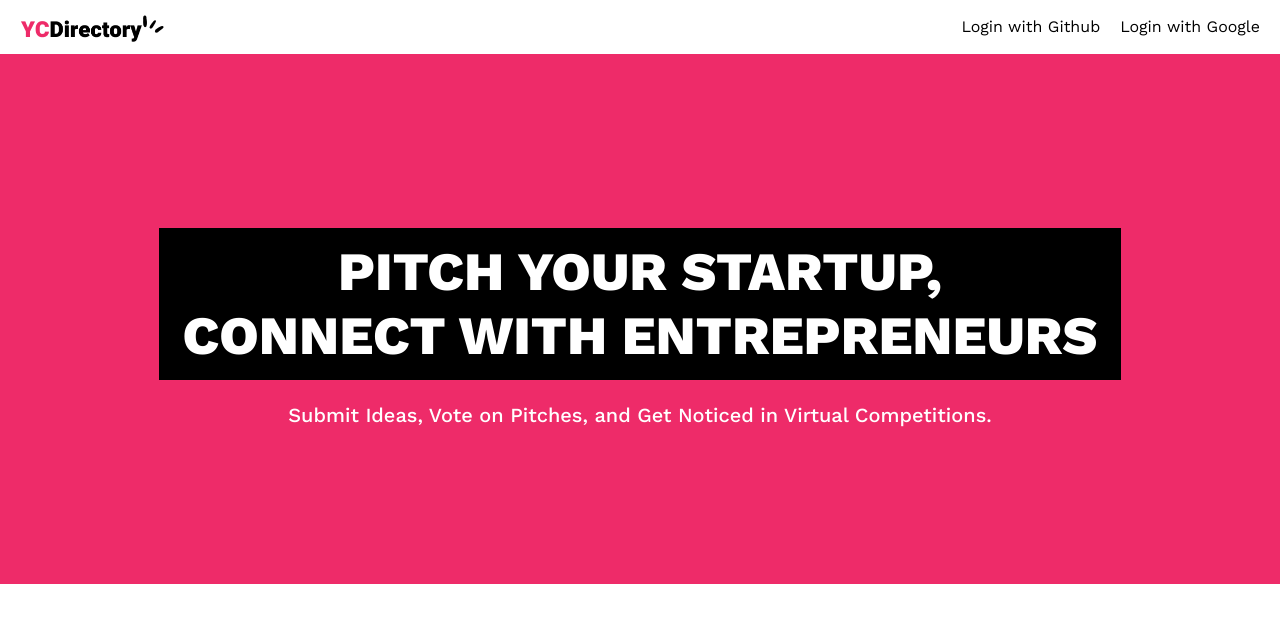
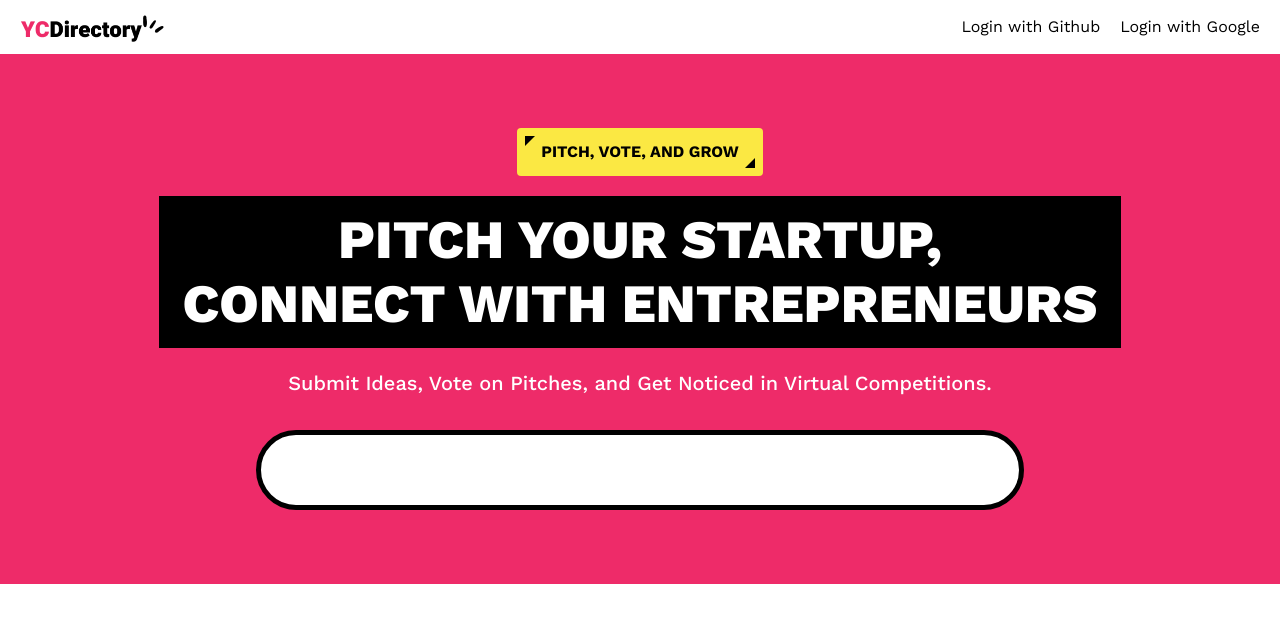
Before and after one commit to JamesGabby/y-comb-clone, a Next.js app: page / in a window 1280 px wide. Shown: the top 622 px of the page. Built offline with nearby package versions, Linux system fonts and the light colour scheme; no server answers.

Commit message:
create input comp

```diff
--- a/app/(root)/page.tsx
+++ b/app/(root)/page.tsx
@@ -1,9 +1,12 @@
 import Image from "next/image";
+import SearchForm from "../components/SearchForm";
 
 export default function Home() {
   return (
     <>
       <section className="pink_container">
+        <p className="tag">Pitch, Vote, And Grow</p>
+
         <h1 className="heading">
           Pitch Your Startup, <br />
           Connect With Entrepreneurs
@@ -13,6 +16,8 @@ export default function Home() {
           Submit Ideas, Vote on Pitches,
           and Get Noticed in Virtual Competitions.
         </p>
+
+        <SearchForm />
       </section>
 
     </>
--- /dev/null
+++ b/app/components/SearchForm.tsx
@@ -0,0 +1,11 @@
+import Form from "next/form"
+
+const SearchForm = () => {
+  return (
+    <Form action="/" scroll={false} className="search-form">
+
+    </Form>
+  )
+}
+
+export default SearchForm
```
